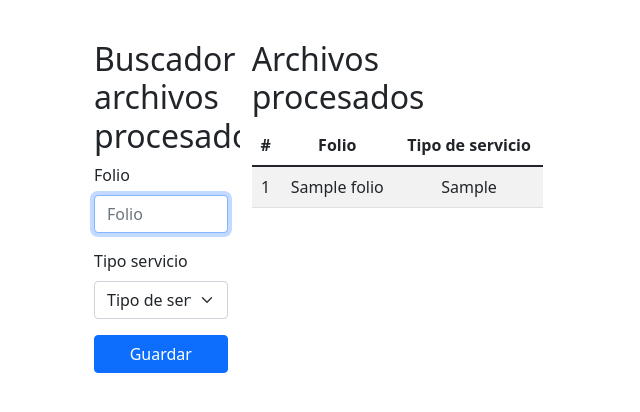
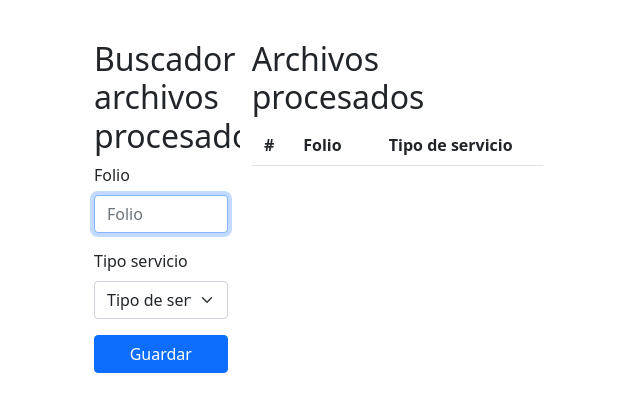
Before and after one commit to ivanmaldonaxdo/API_RODA_TCSB, a Django app: page / in a window 1280 px wide. Shown: the part 80-492 px from the top of the page, without its empty margins (0-640 px from the left). Run offline with Django 3.2, Linux system fonts and the light colour scheme; tables that the repository leaves empty hold one stand-in row (values such as "Sample post"); a database or web service that is not in the repository returns one stand-in record (values such as "Sample title"); data that the repository does not hold is empty; parts of the project's set-up code (start-up, migrations or seed data) failed here and were passed over; some libraries are stand-ins or nearby versions.

Commit message:
Corregida la validacion de busqueda para procesar en inicio

```diff
--- a/apps/frontend/templates/frontend/inicio.html
+++ b/apps/frontend/templates/frontend/inicio.html
@@ -63,12 +63,12 @@
                 <h2>Buscador archivos procesados</h2>
                 <form>
                     <div class="mb-3">
-                        <label for="folio" class="form-label">Folio</label>
-                        <input type="search" class="form-control" id="folio" name ="folio"placeholder="Folio" autofocus />
+                        <label for="sfolio" class="form-label">Folio</label>
+                        <input type="search" class="form-control" id="folio" name ="sfolio"placeholder="Folio" autofocus />
                     </div>
                     <div class="mb-3">
-                        <label for="tipo_servicio" class="form-label">Tipo servicio</label>
-                        <select id="tipo_servicio" class="form-select" name = "tipo_servicio" aria-label="Default select example">
+                        <label for="cbotipo_servicio" class="form-label">Tipo servicio</label>
+                        <select id="tipo_servicio" class="form-select" name = "cbotipo_servicio" aria-label="Default select example">
                             <option selected>Tipo de servicio</option>
                             <option value="AGU">Agua</option>
                             <option value="ELE">Electricidad</option>
--- a/apps/frontend/views.py
+++ b/apps/frontend/views.py
@@ -7,25 +7,33 @@ import json
 # Create your views here.
 
 def inicio(request):
-    q_folio = request.GET.get('folio')
-    q_tpServicio = request.GET.get('tipo_servicio')
-    if q_tpServicio =="Tipo de servicio":
-        q_tpServicio = None
-    print("BUSQUEDA => FOLIO: {} - Tipo Servicio: {}".format(q_folio,q_tpServicio) )
-    scheme = request.scheme               # http or https
-    meta = request.META['HTTP_HOST']
-    # print("Dominio => scheme: {} - meta Servicio: {}".format(scheme,meta) )
+    q_folio = request.GET.get('sfolio')
+    q_tpServicio = request.GET.get('cbotipo_servicio')
+    print("FOLIO =>", q_folio)
+    # return render(request, 'frontend/inicio.html')
 
-    # domain = Site.objects.get_current().domain
-    # print(domain)
-    url = 'http://127.0.0.1:8000/documentos/search_docs/'
-    data = {
-            "folio":q_folio,
-            "tipo_servicio":q_tpServicio,
-            "rut_receptor":""
-        }
-    headers = {'Accept': 'application/json'}
-    response = requests.post(url,json = data,headers = headers)
-    print("")
-    # print(response.json())
-    return render(request, 'frontend/inicio.html', {'boletas': response.json()})
+    if q_folio == None or q_folio  == "" :
+        print("Campo vacio")
+        return render(request, 'frontend/inicio.html')
+    else:
+        if q_tpServicio == "Tipo de servicio":
+            q_tpServicio = None
+        print("BUSQUEDA => FOLIO: {} - Tipo Servicio: {}".format(q_folio,q_tpServicio) )
+        scheme = request.scheme               # http or https
+        meta = request.META['HTTP_HOST']
+        # print("Dominio => scheme: {} - meta Servicio: {}".format(scheme,meta) )
+
+        # domain = Site.objects.get_current().domain
+        # print(domain)
+        url = 'http://127.0.0.1:8000/documentos/search_docs/'
+        data = {
+                "folio":q_folio,
+                "tipo_servicio":q_tpServicio,
+                "rut_receptor":""
+            }
+        headers = {'Accept': 'application/json'}
+        response = requests.post(url,json = data,headers = headers)
+        print("")
+        q_tpServicio = "Tipo de servicio"
+        # print(response.json())
+        return render(request, 'frontend/inicio.html', {'boletas': response.json()})
```
